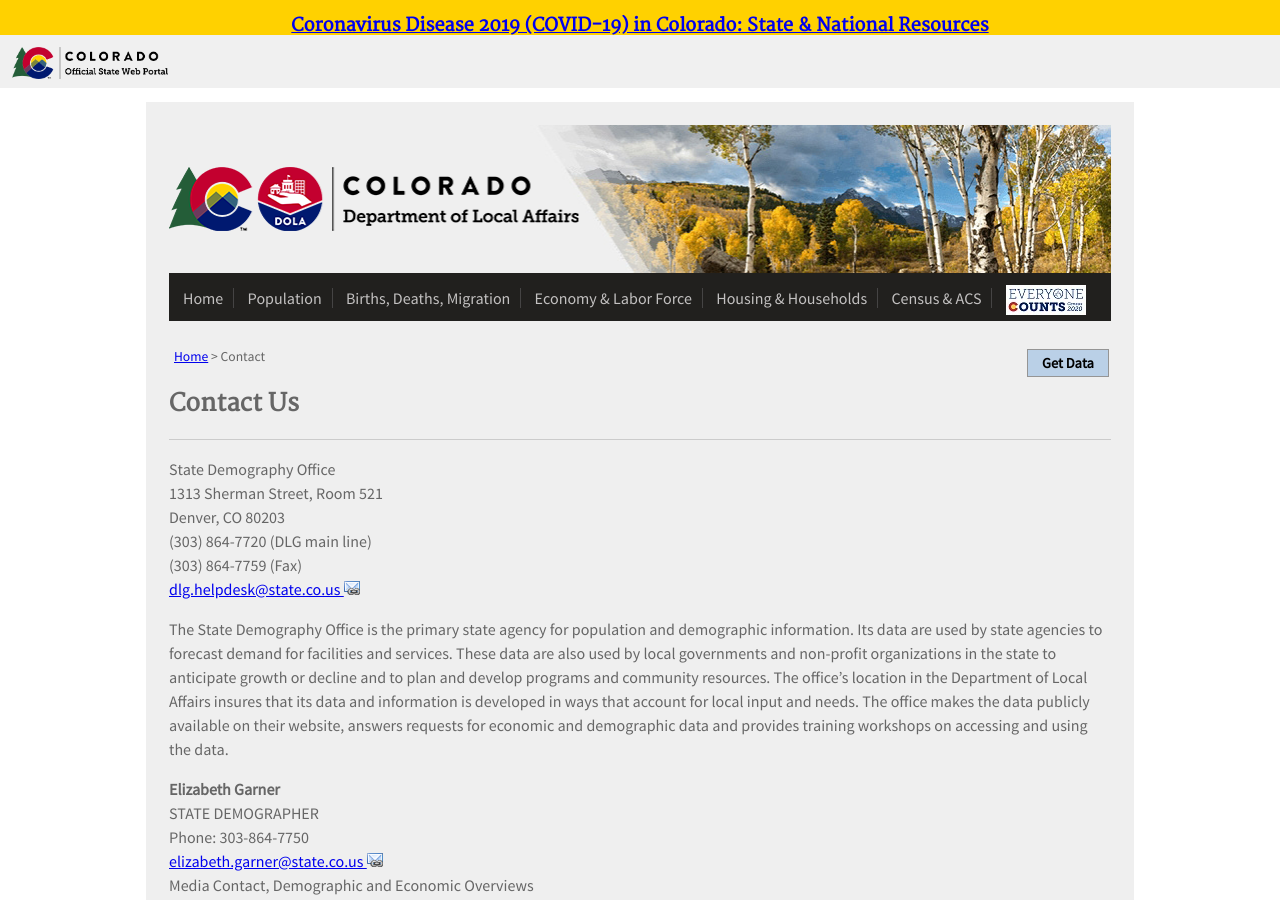
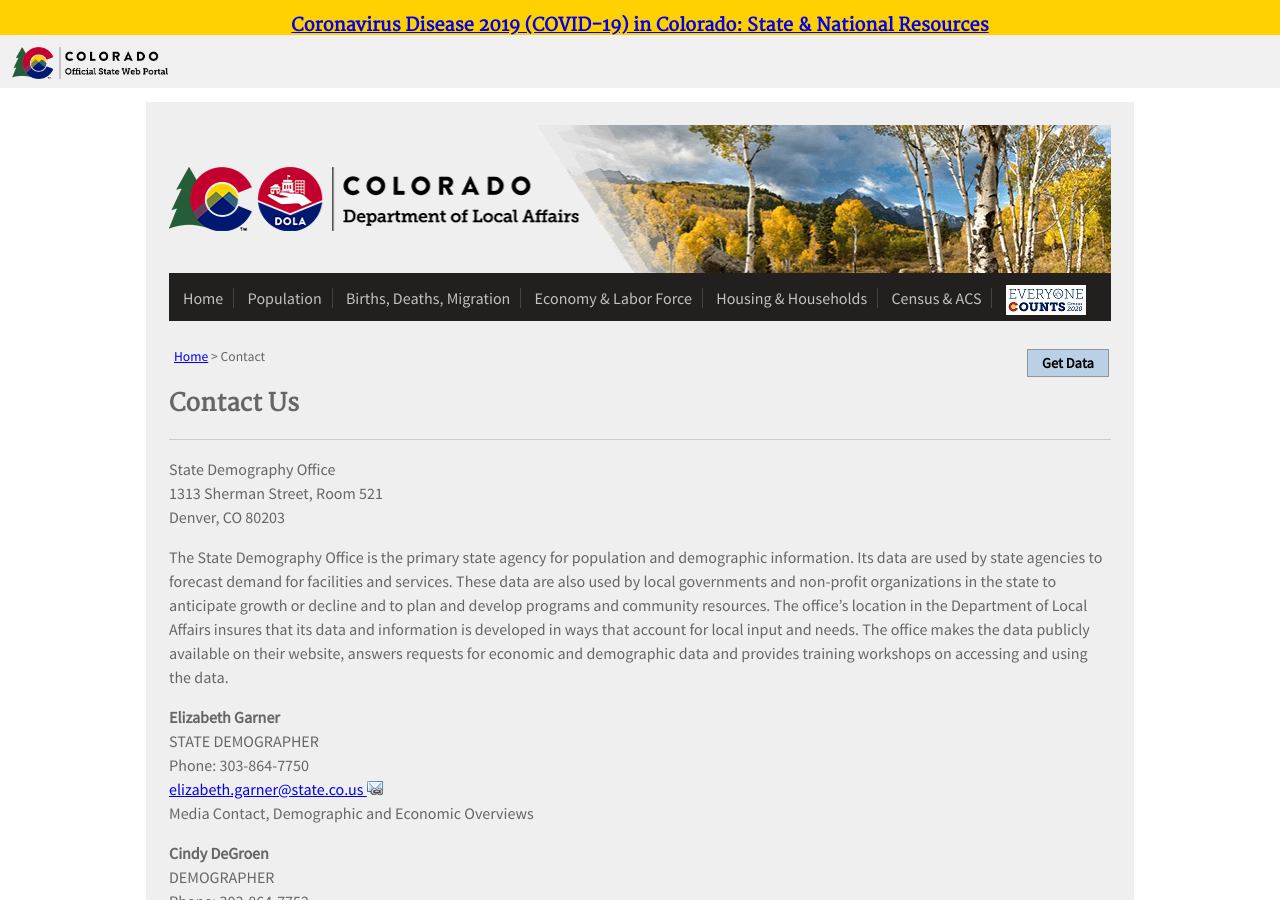
Before and after one commit to TBleess/Website_New, a Jekyll site: the page built from pages/0_Homepage_and_Footer_Links/contact.md, in a window 1280 px wide and 900 px high. Built offline with Jekyll 4.4.1, drawn with Linux system fonts in a browser that asks for light colours.

Commit message:
Removing DLG contacts

```diff
--- a/pages/0_Homepage_and_Footer_Links/contact.md
+++ b/pages/0_Homepage_and_Footer_Links/contact.md
@@ -11,9 +11,6 @@
 State Demography Office
 1313 Sherman Street, Room 521
 Denver, CO 80203
-(303) 864-7720 (DLG main line)
-(303) 864-7759 (Fax)
-[dlg.helpdesk@state.co.us ![email](/images/email_link.png 'send email')](mailto:dlg.helpdesk@state.co.us)
 
 The State Demography Office is the primary state agency for population and demographic information. Its data are used by state agencies to forecast demand for facilities and services. These data are also used by local governments and non-profit organizations in the state to anticipate growth or decline and to plan and develop programs and community resources. The office's location in the Department of Local Affairs insures that its data and information is developed in ways that account for local input and needs. The office makes the data publicly available on their website, answers requests for economic and demographic data and provides training workshops on accessing and using the data.
 
```
